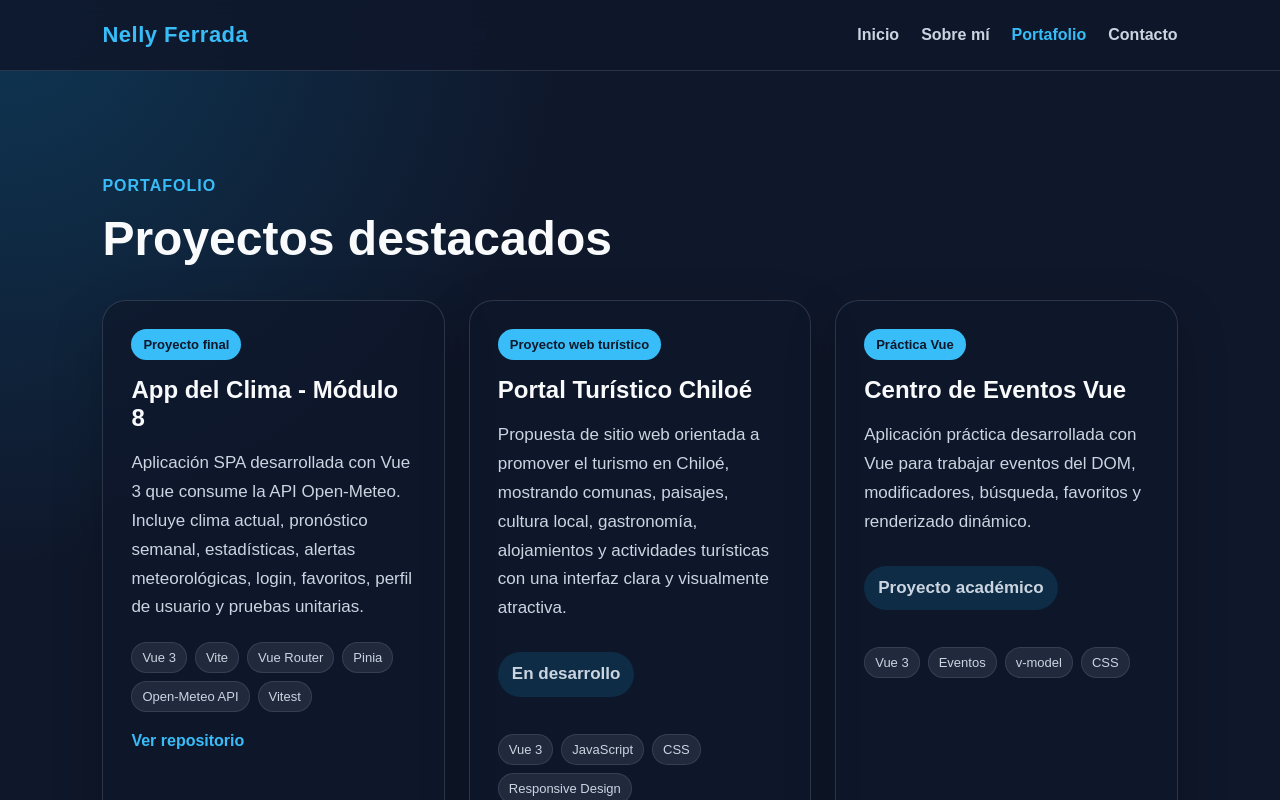
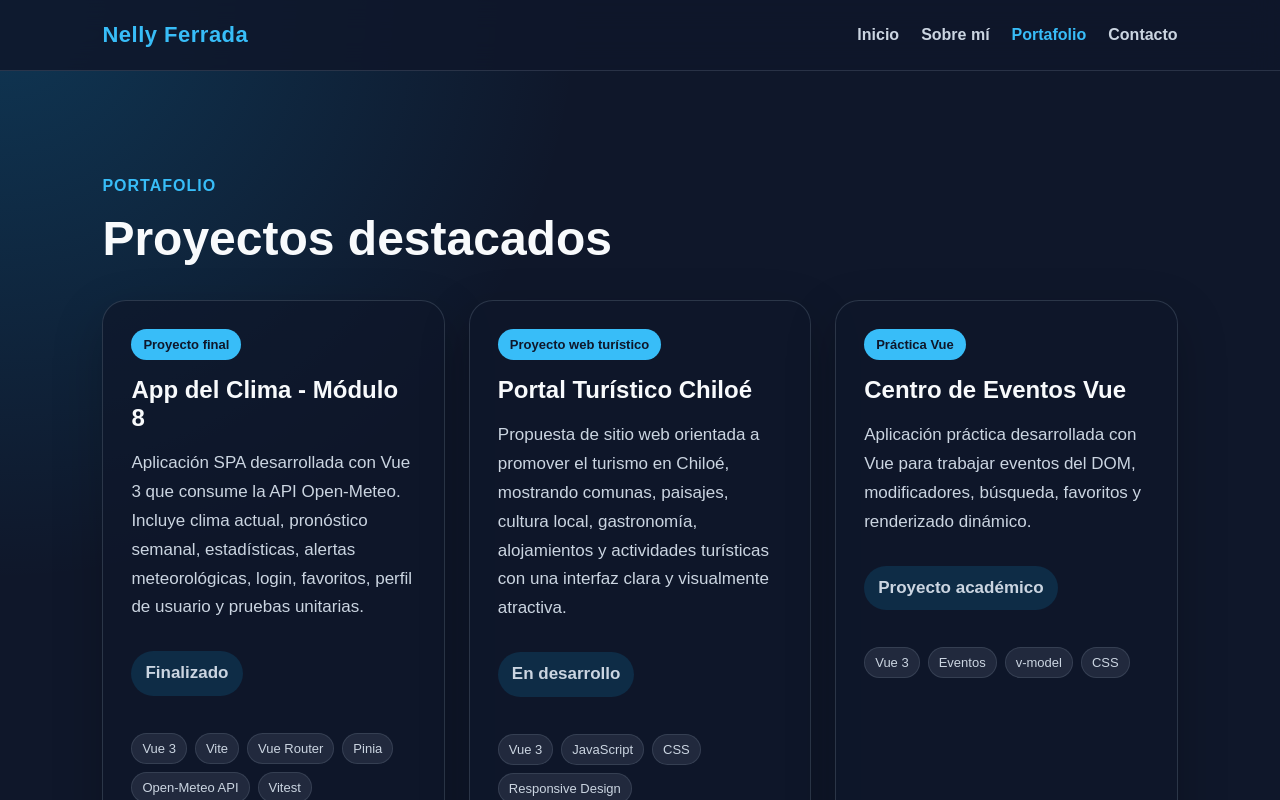
Before and after one commit to ferradasmane-droid/portafolio-nelly, a Vue app: page /proyectos in a window 1280 px wide. Shown: the top 800 px of the page. Built offline with nearby package versions, Linux system fonts and the light colour scheme.

Commit message:
feat: actualizar proyectos y estado del portafolio

```diff
--- a/src/stores/projectsStore.js
+++ b/src/stores/projectsStore.js
@@ -19,6 +19,7 @@ export const useProjectsStore = defineStore('projects', {
         ],
         repo: 'https://github.com/ferradasmane-droid/vue-app-clima-m8',
         demo: '',
+        status: 'Finalizado',
       },
       {
         id: 2,
```
